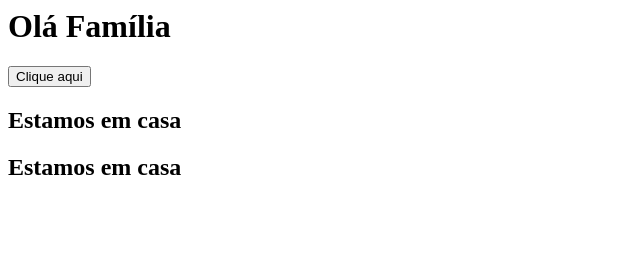
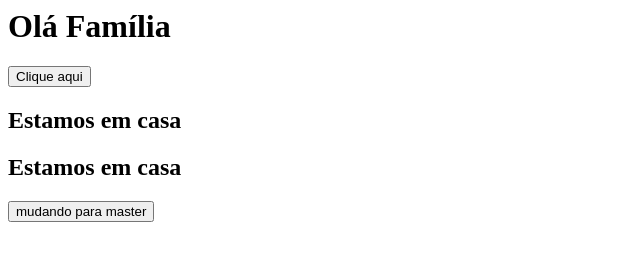
Before and after one commit to israeldiassoares/Git-Family, a plain HTML site: page index.html in a window 1280 px wide. Shown: the whole page, without its empty margins (0-640 px from the left). Drawn offline with Linux system fonts and the light colour scheme.

Commit message:
adicionando novo botão

```diff
--- a/index.html
+++ b/index.html
@@ -11,5 +11,8 @@
     <h2> Estamos em casa</h2>
 
     <h2> Estamos em casa</h2>
+    <button>
+        mudando para master
+    </button>
 </body>
 </html>
```
